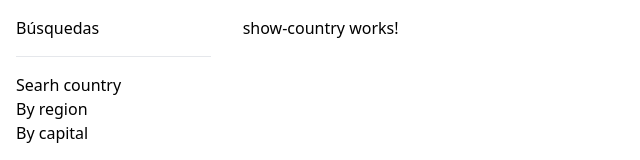
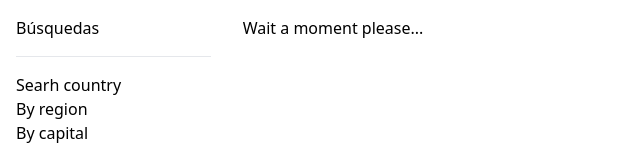
Before and after one commit to sifloz/search-countries-app, an Angular app: page /country/1 in a window 1280 px wide. Shown: the top 160 px of the page, without its empty margins (0-640 px from the left). Built offline with nearby package versions, Linux system fonts and the light colour scheme; no server answers.

Commit message:
Added template to display country

```diff
--- a/src/app/country/pages/show-country/show-country.component.html
+++ b/src/app/country/pages/show-country/show-country.component.html
@@ -1 +1,11 @@
-<p>show-country works!</p>
+<div *ngIf="!country; else divCountry">
+Wait a moment please...
+</div>
+
+<ng-template #divCountry>
+    <div class="grid grid-cols-1">
+        <div>
+            {{ country.name }}
+        </div>
+    </div>
+</ng-template>
```
